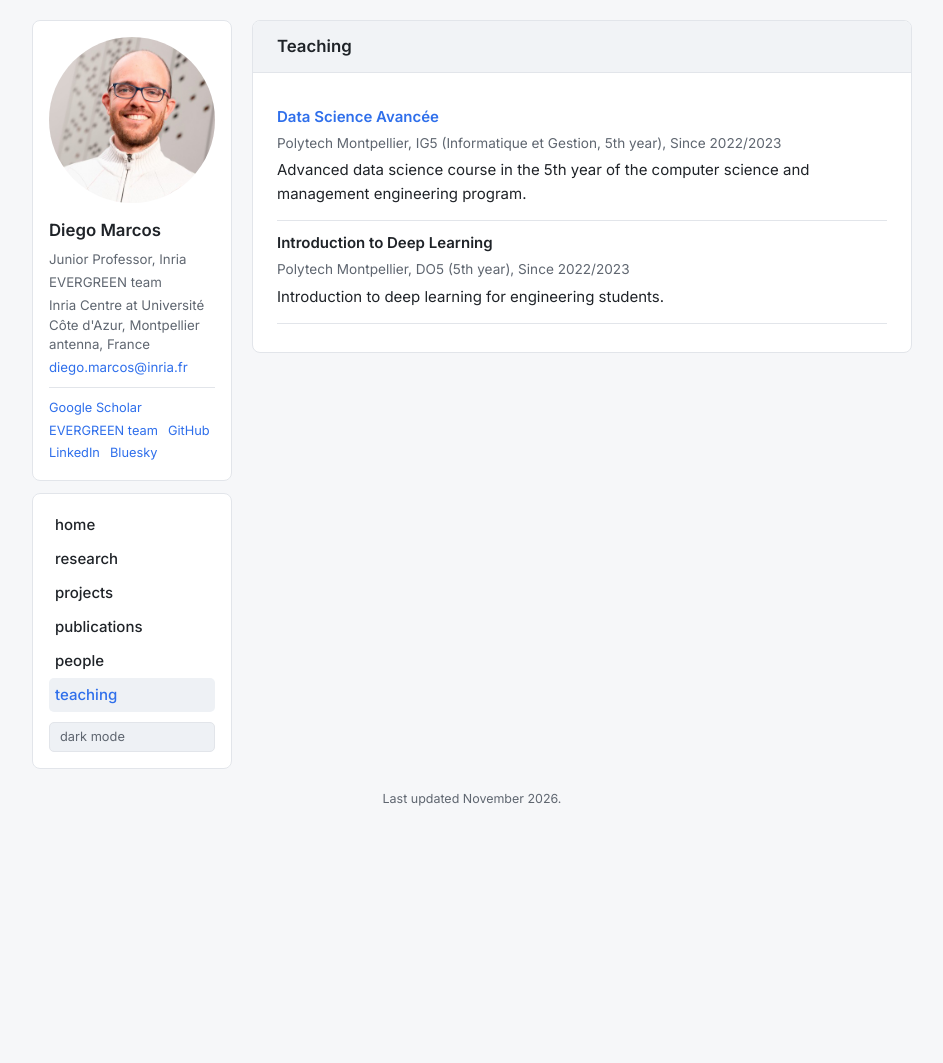
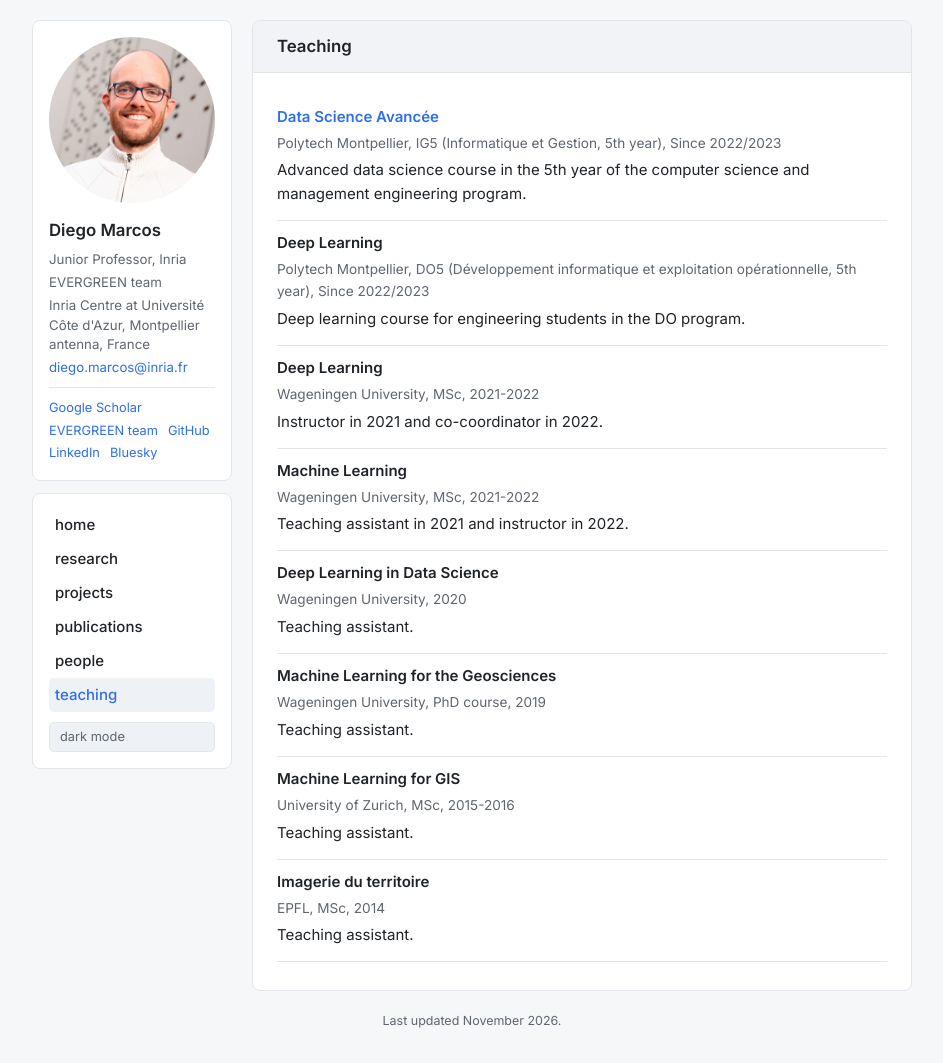
Before and after one commit to dmarcosg/dmarcosg.github.io, a Jekyll site: the page built from teaching.html, in a window 1280 px wide and 1063 px high. Shown: the whole window, without its empty margins (168-1111 px from the left). Built offline with Jekyll 4.4.1, drawn with Linux system fonts in a browser that asks for light colours.

Commit message:
Update teaching, publications and news

```diff
--- a/_data/news.yml
+++ b/_data/news.yml
@@ -1,4 +1,8 @@
 # News items, most recent first.
+- date: '2026'
+  text: "Five new papers: RAMEN (CVPR 2026), an ECCV 2026 paper on evaluating sparse autoencoder interpretability, two-stage vision transformers (ICPR 2026), Clarity (TMLR) and TimeSenCLIP (ISPRS Journal of Photogrammetry and Remote Sensing)."
+- date: '2026'
+  text: Ananthu Aniraj defended his PhD (March 2026) and stays in the team as a postdoc. Valerie Zermatten (EPFL), co-supervised with Devis Tuia, defended hers in May 2026.
 - date: '2026'
   text: ANR JCJC project eTaxonomist (Open-World Species Identification by Emulating Experts) funded (2026-2030).
 - date: '2026'
@@ -9,3 +13,15 @@
   text: New paper in Nature Communications on drone-based mapping of palm species in the Peruvian Amazon.
 - date: '2024'
   text: "Two papers accepted: PDiscoFormer (ECCV 2024) and Coarse-to-fine concept bottleneck models (NeurIPS 2024)."
+- date: '2022'
+  text: Recognized among the Top-30 reviewers of the ISPRS Journal of Photogrammetry and Remote Sensing.
+- date: '2021'
+  text: Awarded a DAAD Postdoc-Net-AI fellowship.
+- date: '2019'
+  text: Best paper award at the CVPR EarthVision workshop.
+- date: '2019'
+  text: Defended my PhD at Wageningen University with the highest distinction (cum laude, top 3% of theses at the university).
+- date: '2019'
+  text: Selected for the ICCV Doctoral Consortium.
+- date: '2019'
+  text: Cyril Wendl, an MSc student I supervised, received the IGSO Best MSc Thesis award.
--- a/_data/teaching.yml
+++ b/_data/teaching.yml
@@ -4,8 +4,38 @@
   period: "Since 2022/2023"
   description: "Advanced data science course in the 5th year of the computer science and management engineering program."
   link: "https://formations.umontpellier.fr/fr/formations/diplome-d-ingenieur-FI/diplome-d-ingenieur-informatique-IPNZPS8G/informatique-et-gestion-KKMJ14ZM/informatique-et-gestion-5eme-annee-KMOY06KR.html"
-- title: "Introduction to Deep Learning"
-  institution: "Polytech Montpellier, DO5 (5th year)"
+- title: "Deep Learning"
+  institution: "Polytech Montpellier, DO5 (Développement informatique et exploitation opérationnelle, 5th year)"
   period: "Since 2022/2023"
-  description: "Introduction to deep learning for engineering students."
+  description: "Deep learning course for engineering students in the DO program."
   link: ""
+- title: "Deep Learning"
+  institution: "Wageningen University, MSc"
+  period: "2021-2022"
+  description: "Instructor in 2021 and co-coordinator in 2022."
+  link: ""
+- title: "Machine Learning"
+  institution: "Wageningen University, MSc"
+  period: "2021-2022"
+  description: "Teaching assistant in 2021 and instructor in 2022."
+  link: ""
+- title: "Deep Learning in Data Science"
+  institution: "Wageningen University"
+  period: "2020"
+  description: "Teaching assistant."
+  link: ""
+- title: "Machine Learning for the Geosciences"
+  institution: "Wageningen University, PhD course"
+  period: "2019"
+  description: "Teaching assistant."
+  link: ""
+- title: "Machine Learning for GIS"
+  institution: "University of Zurich, MSc"
+  period: "2015-2016"
+  description: "Teaching assistant."
+  link: ""
+- title: "Imagerie du territoire"
+  institution: "EPFL, MSc"
+  period: "2014"
+  description: "Teaching assistant."
+  link: ""
```
Also changed, not shown: _data/publications.yml (+15 -5 lines).
